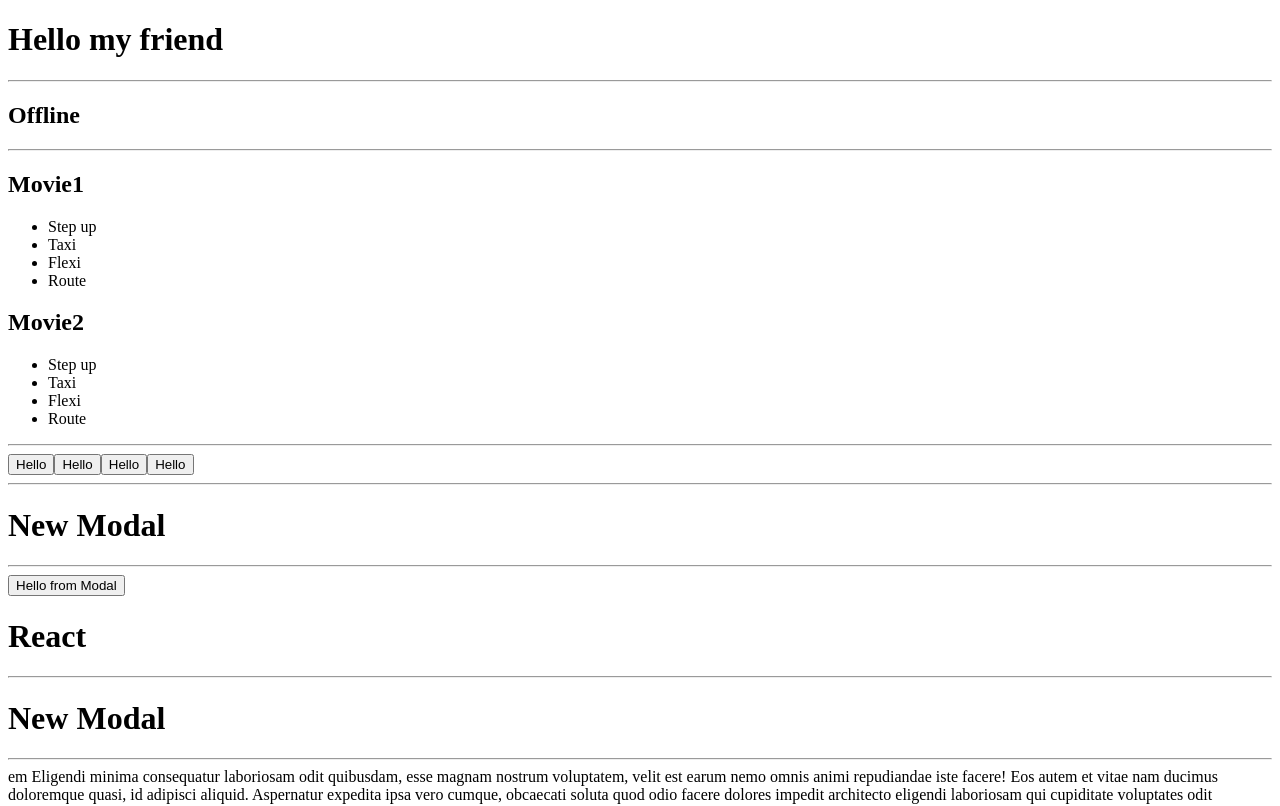
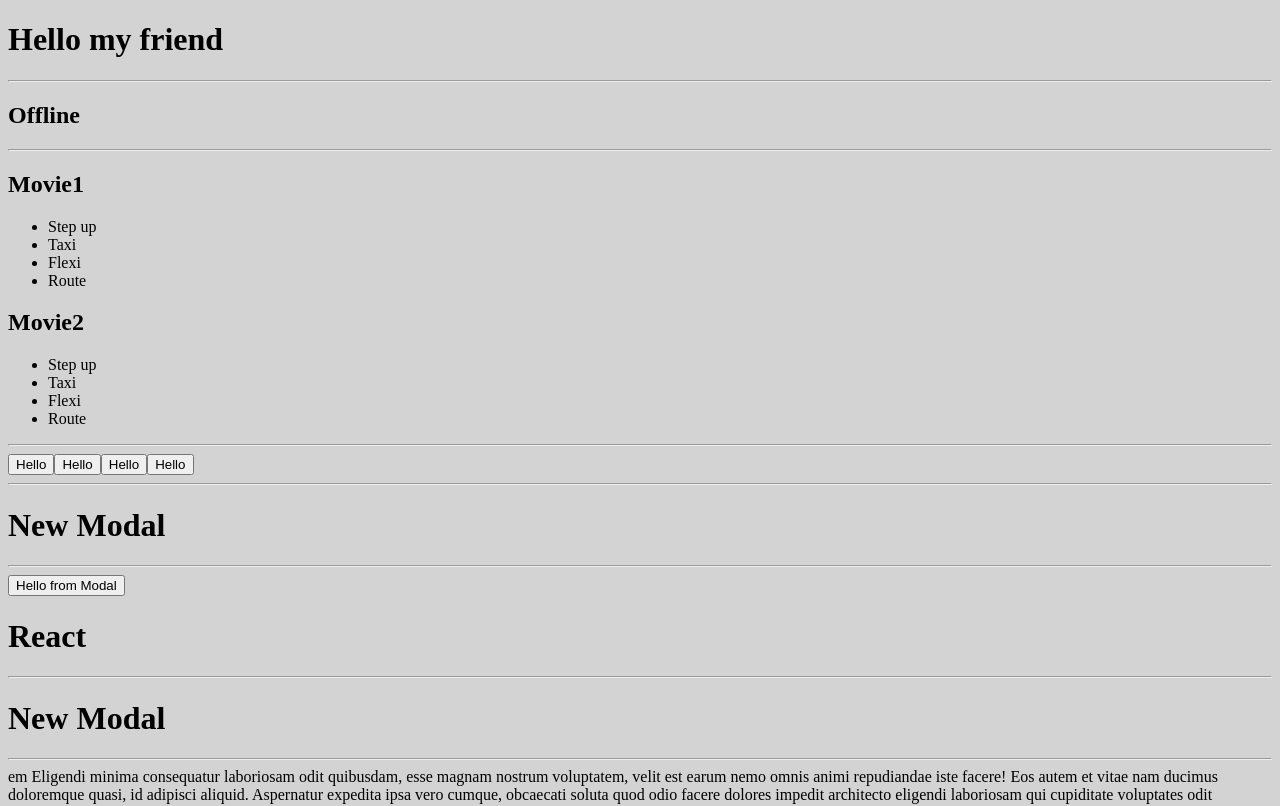
Before and after one commit to irapanch/React-Example, a React (Create React App) app: page / in a window 1280 px wide. Shown: the top 806 px of the page. Built offline with nearby package versions, Linux system fonts and the light colour scheme.

Commit message:
GlobalStyles

```diff
--- a/package.json
+++ b/package.json
@@ -11,6 +11,7 @@
     "react": "^18.2.0",
     "react-dom": "^18.2.0",
     "react-scripts": "5.0.1",
+    "styled-components": "^6.1.8",
     "web-vitals": "^2.1.4"
   },
   "scripts": {
--- a/src/index.js
+++ b/src/index.js
@@ -2,10 +2,12 @@ import React from "react";
 import ReactDOM from "react-dom/client";
 
 import App from "./App";
+import { GlobalSyles } from "./styles/GlobalStyles";
 
 const root = ReactDOM.createRoot(document.getElementById("root"));
 root.render(
-  <React.StrictMode>
+  <>
     <App />
-  </React.StrictMode>
+    <GlobalSyles />
+  </>
 );
--- /dev/null
+++ b/src/styles/GlobalStyles.js
@@ -0,0 +1,10 @@
+import { createGlobalStyle, styled } from "styled-components";
+
+export const GlobalSyles = createGlobalStyle`
+body{
+    background-color: lightgrey;
+    .title{
+        color: darkblue;
+    }
+}
+`;
```
Also changed, not shown: 1 other file (tests, documents, lock files or other folders).
